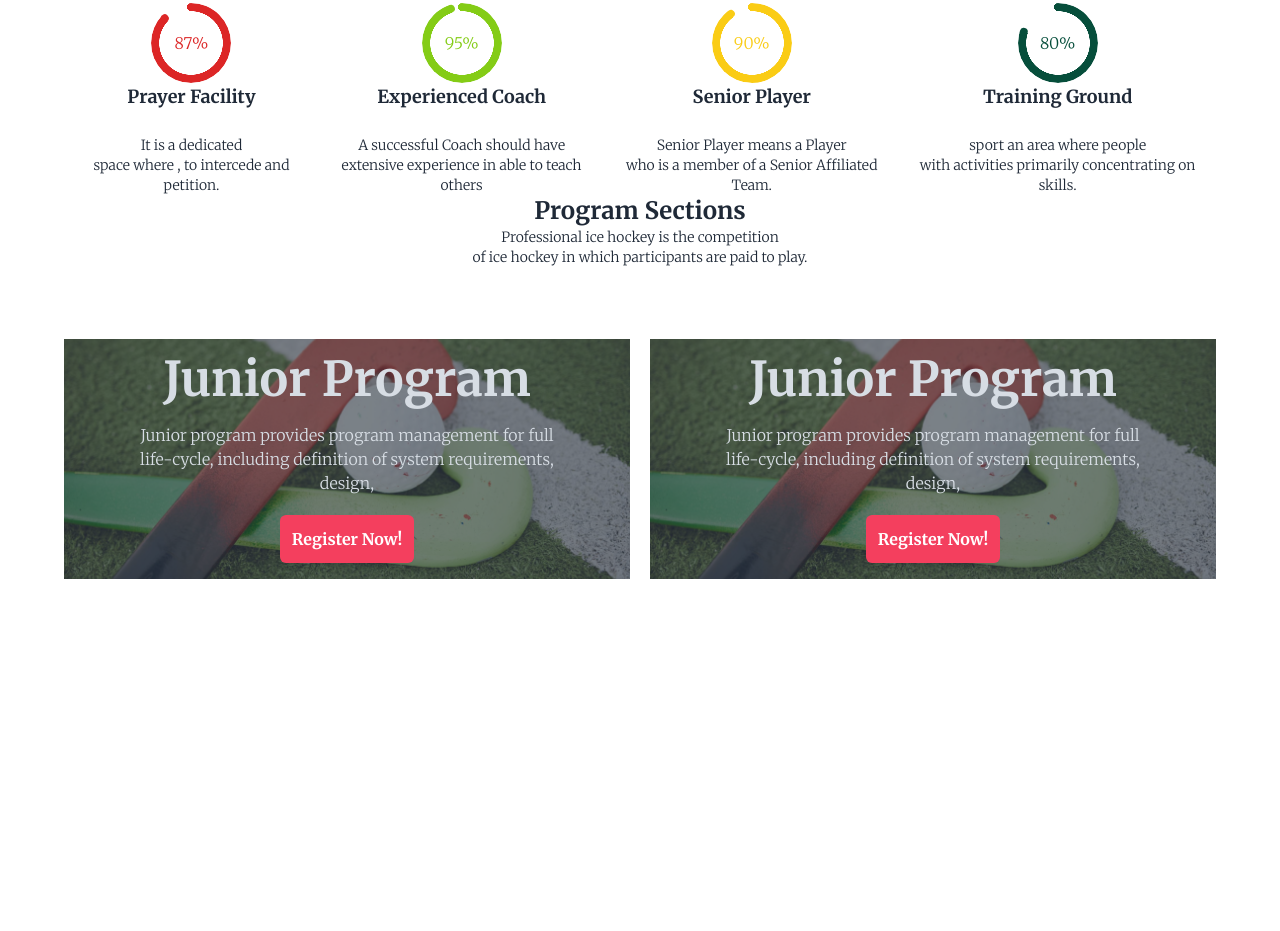
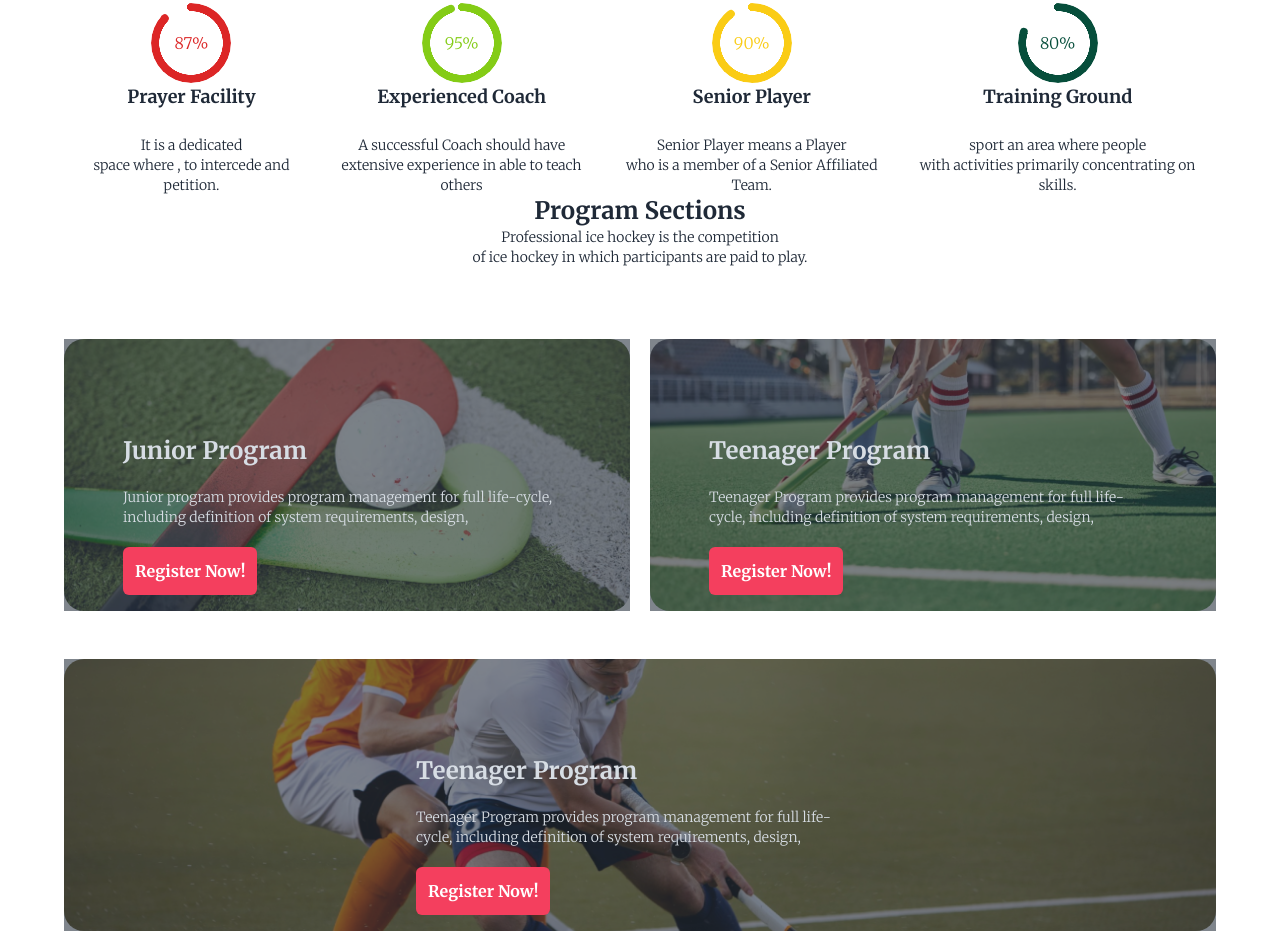
Before and after one commit to sajib593/assignment93, a plain HTML site: page index.html in a window 1280 px wide. Shown: the part 1007-1938 px from the top of the page. Before the commit the page ends 1586 px from the top, so only its background shows below. Drawn offline with nearby package versions, Linux system fonts and the light colour scheme.

Commit message:
Program Sections

```diff
--- a/index.html
+++ b/index.html
@@ -194,30 +194,45 @@
             </div> <br> <br> <br>
 
 
-            <div>
-                <div class="flex gap-5">
-                    <div class="hero" style="background-image: url(./images/2.png);">
-                        <div class="hero-overlay bg-opacity-60"></div>
+
+                <div class="flex flex-col lg:flex-row gap-5">
+                    <div class="hero" style="background-image: url(./images/2.png); border-radius: 20px;">
+                        <div class="hero-overlay  bg-opacity-60 "></div>
                         <div class="hero-content text-center text-neutral-content">
-                          <div class="max-w-md">
-                            <h1 class="mb-5 text-5xl font-bold">Junior Program</h1>
-                            <p class="mb-5">Junior program provides program management for full life-cycle, including definition of system requirements, design,</p>
-                            <button class="bg-rose-500 p-3 rounded-md text-white font-bold">Register Now!</button>
+                          <div class="max-w-md mt-20">
+                            <h3 class="mb-5 text-2xl font-bold text-left">Junior Program</h3>
+                            <p class="mb-5 text-sm text-left">Junior program provides program management for full life-cycle, including definition of system requirements, design,</p>
+                            <button class="bg-rose-500 p-3 rounded-md text-white font-bold flex justify-start">Register Now!</button>
                           </div>
                         </div>
                       </div>
-                    <div class="hero" style="background-image: url(./images/2.png);">
+
+
+                    <div class="hero" style="background-image: url(./images/3.png); border-radius: 20px;">
                         <div class="hero-overlay bg-opacity-60"></div>
                         <div class="hero-content text-center text-neutral-content">
-                          <div class="max-w-md">
-                            <h1 class="mb-5 text-5xl font-bold">Junior Program</h1>
-                            <p class="mb-5">Junior program provides program management for full life-cycle, including definition of system requirements, design,</p>
-                            <button class="bg-rose-500 p-3 rounded-md text-white font-bold">Register Now!</button>
+                          <div class="max-w-md mt-20">
+                            <h3 class="mb-5 text-2xl font-bold text-left">Teenager Program</h3>
+                            <p class="mb-5 text-sm text-left">Teenager Program provides program management for full life-cycle, including definition of system requirements, design,</p>
+                            <button class="bg-rose-500 p-3 rounded-md text-white font-bold flex justify-start">Register Now!</button>
                           </div>
                         </div>
                       </div>
                 </div>
-            </div>
+
+
+            <br><br>
+
+            <div class="hero" style="background-image: url(./images/4.png); border-radius: 20px;">
+                <div class="hero-overlay bg-opacity-60"></div>
+                <div class="hero-content text-center text-neutral-content">
+                  <div class="max-w-md mt-20">
+                    <h3 class="mb-5 text-2xl font-bold text-left">Teenager Program</h3>
+                    <p class="mb-5 text-sm text-left">Teenager Program provides program management for full life-cycle, including definition of system requirements, design,</p>
+                    <button class="bg-rose-500 p-3 rounded-md text-white font-bold flex justify-start">Register Now!</button>
+                  </div>
+                </div>
+              </div>
 
 
 
```
